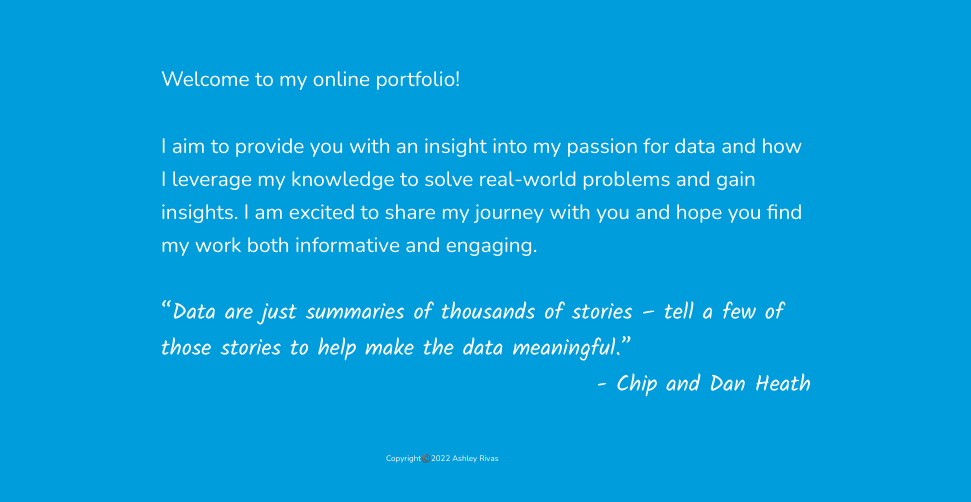
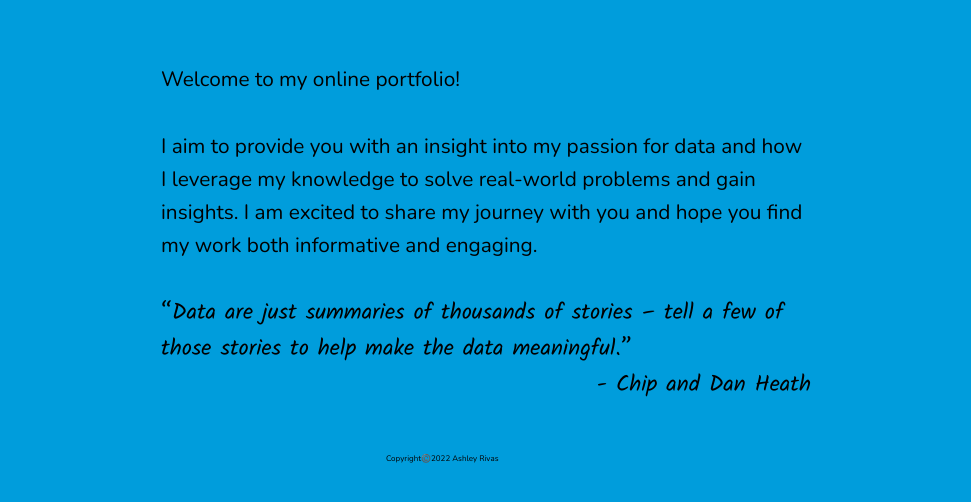
Before and after one commit to rivasash1/OnlinePortfolio, a plain HTML site: page index.html in a window 1280 px wide. Shown: the part 58-560 px from the top of the page, without its empty margins (154-1125 px from the left). Drawn offline with nearby package versions, Linux system fonts and the light colour scheme.

Commit message:
Update style.css

```diff
--- a/style.css
+++ b/style.css
@@ -50,8 +50,6 @@ a:link {
 .about {
   display:flex;
   justify-content: center;
-  overflow:scroll;
-  color:white;
   font-size: 1.3rem;
   align-items: center;
   line-height: 1.6;
@@ -115,7 +113,6 @@ p {
 
 footer {
     display:flex;
-    color:white;
     justify-content: center;
     align-items:flex-end;
     padding-top: 50px;
```
